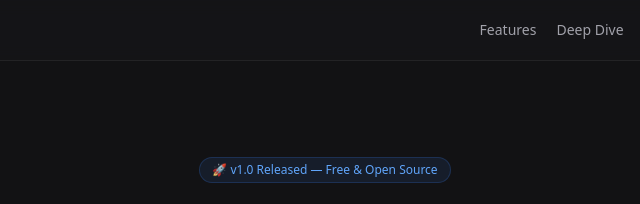
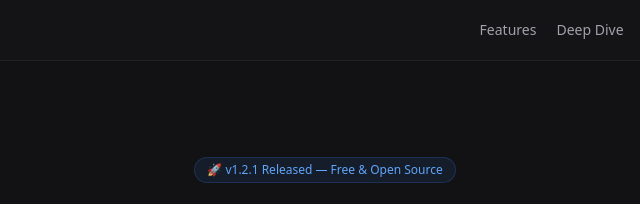
Before and after one commit to reomar07/aistudio-website, a plain HTML site: page index.html in a window 1280 px wide. Shown: the top 204 px of the page, 315-955 px from the left. Drawn offline with nearby package versions, Linux system fonts and the light colour scheme.

Commit message:
Update index.html

```diff
--- a/index.html
+++ b/index.html
@@ -46,7 +46,7 @@
   <!-- Hero Section -->
   <header class="py-16 sm:py-24 px-6 text-center max-w-4xl mx-auto flex flex-col items-center">
     <div class="inline-flex items-center gap-2 px-3 py-1 rounded-full bg-blue-500/10 border border-blue-500/20 text-blue-400 text-xs font-medium mb-6">
-      🚀 v1.0 Released — Free & Open Source
+      🚀 v1.2.1 Released — Free & Open Source
     </div>
 
     <h1 class="text-4xl sm:text-6xl font-extrabold text-white tracking-tight leading-tight mb-6">
```
